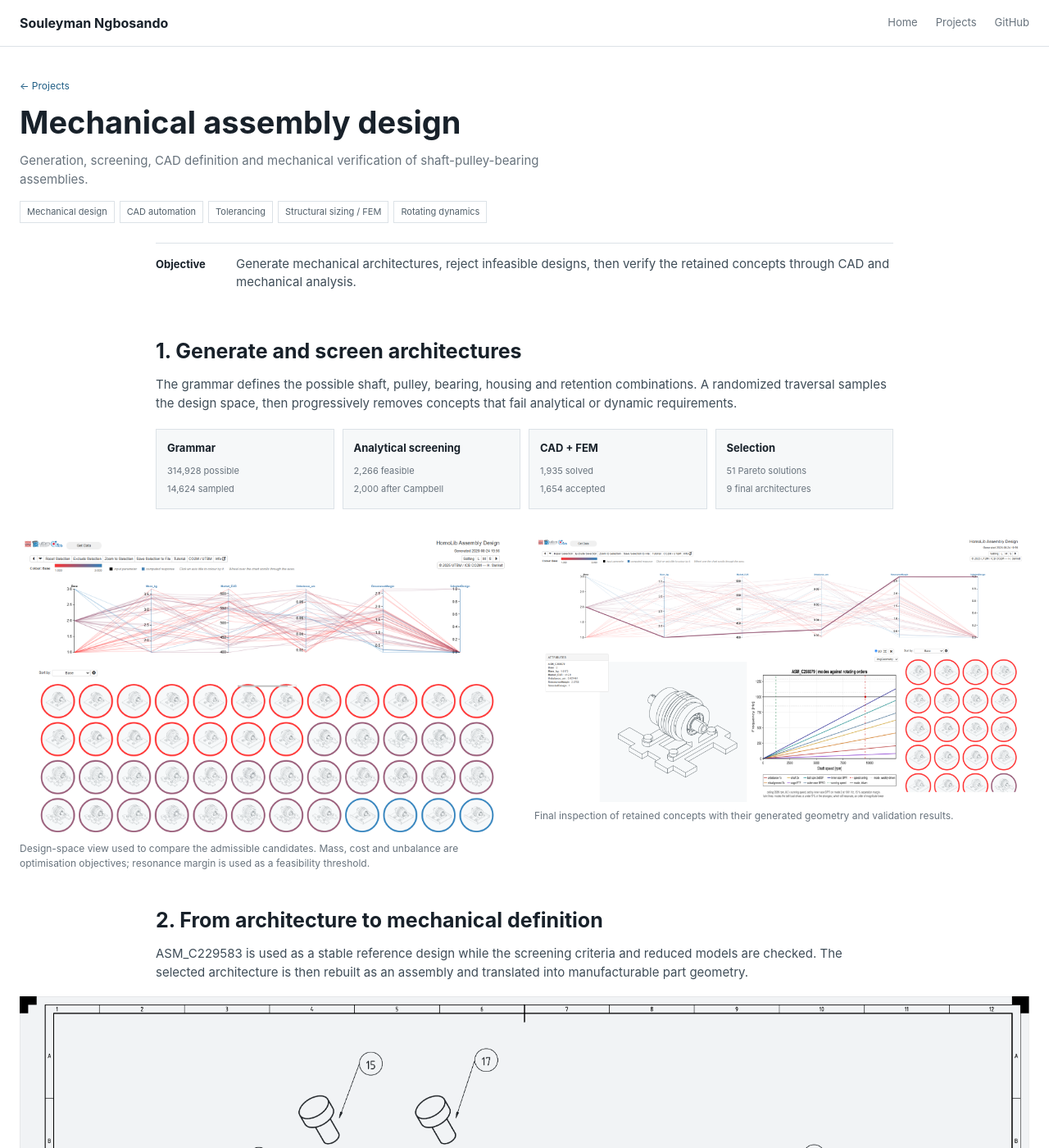
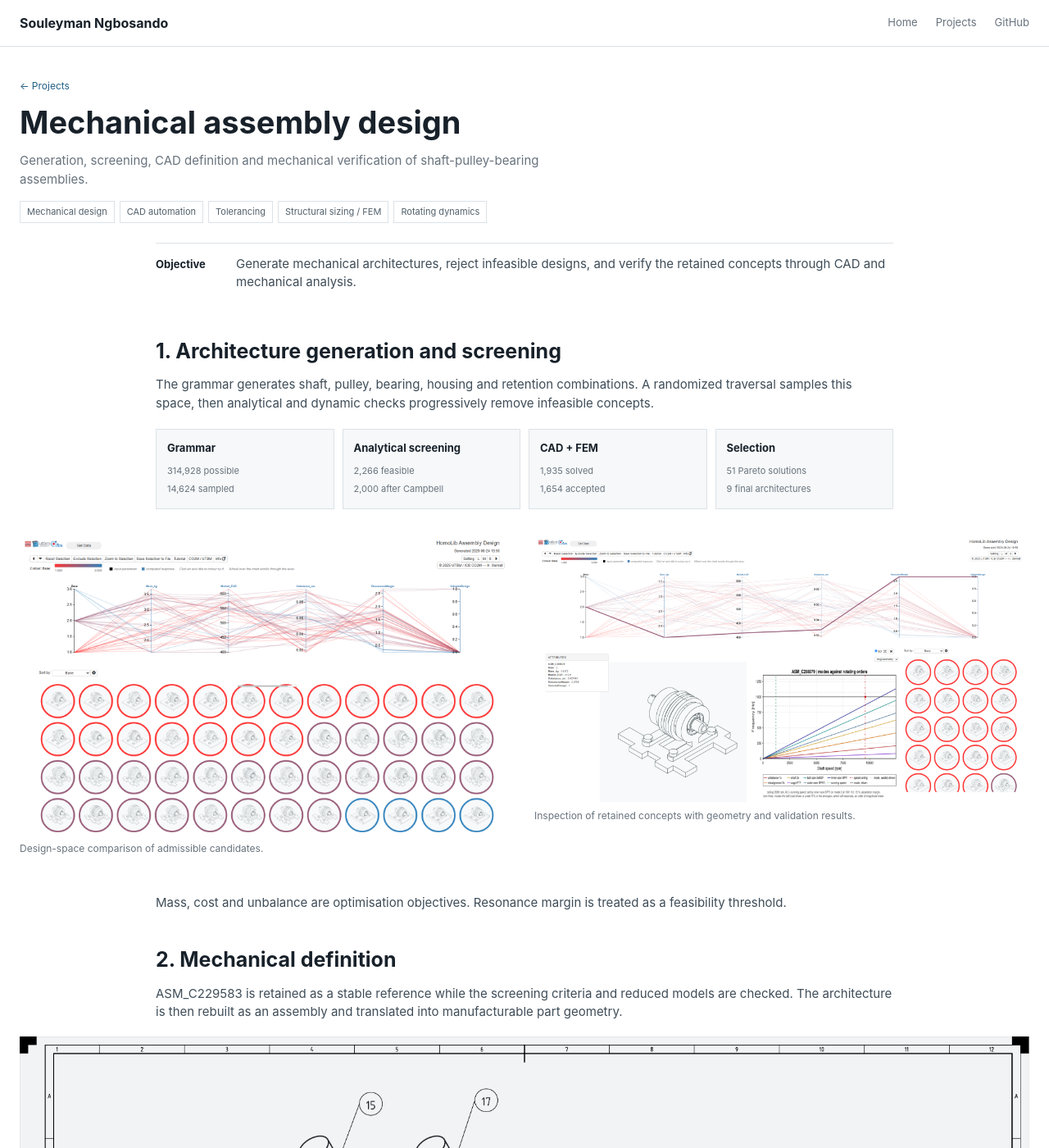
Before and after one commit to Ngbosando/Ngbosando.github.io, a Jekyll site: the page built from _projects/mechanical-assembly-design/index.md, in a window 1280 px wide and 1400 px high. Shown: the whole window at 82% size. Built offline with Jekyll 4.4.1, drawn with Linux system fonts in a browser that asks for light colours; some of the changed text lies outside the part shown.

Commit message:
Homogenize Mechanical assembly design text and captions

```diff
--- a/_projects/mechanical-assembly-design/index.md
+++ b/_projects/mechanical-assembly-design/index.md
@@ -8,11 +8,11 @@
 permalink: /projects/mechanical-assembly-design/
 ---
 
-<div class="project-intro"><b>Objective</b><span>Generate mechanical architectures, reject infeasible designs, then verify the retained concepts through CAD and mechanical analysis.</span></div>
+<div class="project-intro"><b>Objective</b><span>Generate mechanical architectures, reject infeasible designs, and verify the retained concepts through CAD and mechanical analysis.</span></div>
 
-## 1. Generate and screen architectures
+## 1. Architecture generation and screening
 
-The grammar defines the possible shaft, pulley, bearing, housing and retention combinations. A randomized traversal samples the design space, then progressively removes concepts that fail analytical or dynamic requirements.
+The grammar generates shaft, pulley, bearing, housing and retention combinations. A randomized traversal samples this space, then analytical and dynamic checks progressively remove infeasible concepts.
 
 <div class="pipeline">
   <div><b>Grammar</b><small>314,928 possible<br>14,624 sampled</small></div>
@@ -24,18 +24,20 @@
 <div class="figure-pair">
   <figure class="technical-figure">
     <a href="{{ '/assets/images/design-space.png' | relative_url }}"><img src="{{ '/assets/images/design-space.png' | relative_url }}" alt="Mechanical assembly design space"></a>
-    <figcaption>Design-space view used to compare the admissible candidates. Mass, cost and unbalance are optimisation objectives; resonance margin is used as a feasibility threshold.</figcaption>
+    <figcaption>Design-space comparison of admissible candidates.</figcaption>
   </figure>
 
   <figure class="technical-figure">
     <a href="{{ '/assets/images/design-selection.png' | relative_url }}"><img src="{{ '/assets/images/design-selection.png' | relative_url }}" alt="Selected mechanical assembly concepts"></a>
-    <figcaption>Final inspection of retained concepts with their generated geometry and validation results.</figcaption>
+    <figcaption>Inspection of retained concepts with geometry and validation results.</figcaption>
   </figure>
 </div>
 
-## 2. From architecture to mechanical definition
+<p class="section-note">Mass, cost and unbalance are optimisation objectives. Resonance margin is treated as a feasibility threshold.</p>
 
-ASM_C229583 is used as a stable reference design while the screening criteria and reduced models are checked. The selected architecture is then rebuilt as an assembly and translated into manufacturable part geometry.
+## 2. Mechanical definition
+
+ASM_C229583 is retained as a stable reference while the screening criteria and reduced models are checked. The architecture is then rebuilt as an assembly and translated into manufacturable part geometry.
 
 <figure class="figure-wide technical-figure">
   <a href="{{ '/assets/images/assembly-exploded.png' | relative_url }}"><img src="{{ '/assets/images/assembly-exploded.png' | relative_url }}" alt="Exploded view of ASM_C229583"></a>
@@ -44,27 +46,27 @@
 
 <figure class="figure-wide technical-figure">
   <a href="{{ '/assets/images/shaft-drawing.png' | relative_url }}"><img src="{{ '/assets/images/shaft-drawing.png' | relative_url }}" alt="Manufacturing drawing of ASM_C229583 shaft"></a>
-  <figcaption>Shaft manufacturing drawing used to define functional diameters, lengths and fits.</figcaption>
+  <figcaption>Shaft drawing used to define functional diameters, lengths and fits.</figcaption>
 </figure>
 
 ## 3. Mechanical verification
 
-The reference assembly is then checked against the 3,000 rpm operating requirement. The Campbell diagram gives the speed ceiling; FRF and fatigue checks are used to confirm the dynamic and structural behaviour.
+The reference assembly is checked against the 3,000 rpm operating requirement. Dynamic response and shaft fatigue are then verified before the design is retained.
 
 <figure class="figure-wide technical-figure">
   <a href="{{ '/assets/images/campbell-c229583.png' | relative_url }}"><img src="{{ '/assets/images/campbell-c229583.png' | relative_url }}" alt="Campbell diagram for ASM_C229583"></a>
-  <figcaption>Campbell diagram. Required operating speed: 3,000 rpm. Calculated speed ceiling: 4,936 rpm.</figcaption>
+  <figcaption>Campbell verification with a calculated speed ceiling of 4,936 rpm.</figcaption>
 </figure>
 
 <div class="figure-pair">
   <figure class="technical-figure">
     <a href="{{ '/assets/images/frf-c229583.png' | relative_url }}"><img src="{{ '/assets/images/frf-c229583.png' | relative_url }}" alt="Frequency response of ASM_C229583"></a>
-    <figcaption>Frequency-response check of the retained assembly.</figcaption>
+    <figcaption>Frequency-response verification of the reference assembly.</figcaption>
   </figure>
 
   <figure class="technical-figure">
     <a href="{{ '/assets/images/haigh-c229583.png' | relative_url }}"><img src="{{ '/assets/images/haigh-c229583.png' | relative_url }}" alt="Haigh fatigue diagram for ASM_C229583"></a>
-    <figcaption>Haigh diagram used for shaft fatigue verification.</figcaption>
+    <figcaption>Haigh fatigue verification of the shaft.</figcaption>
   </figure>
 </div>
 
```
Also changed, not shown: other parts of _projects/mechanical-assembly-design/index.md (+1 -1 lines).
